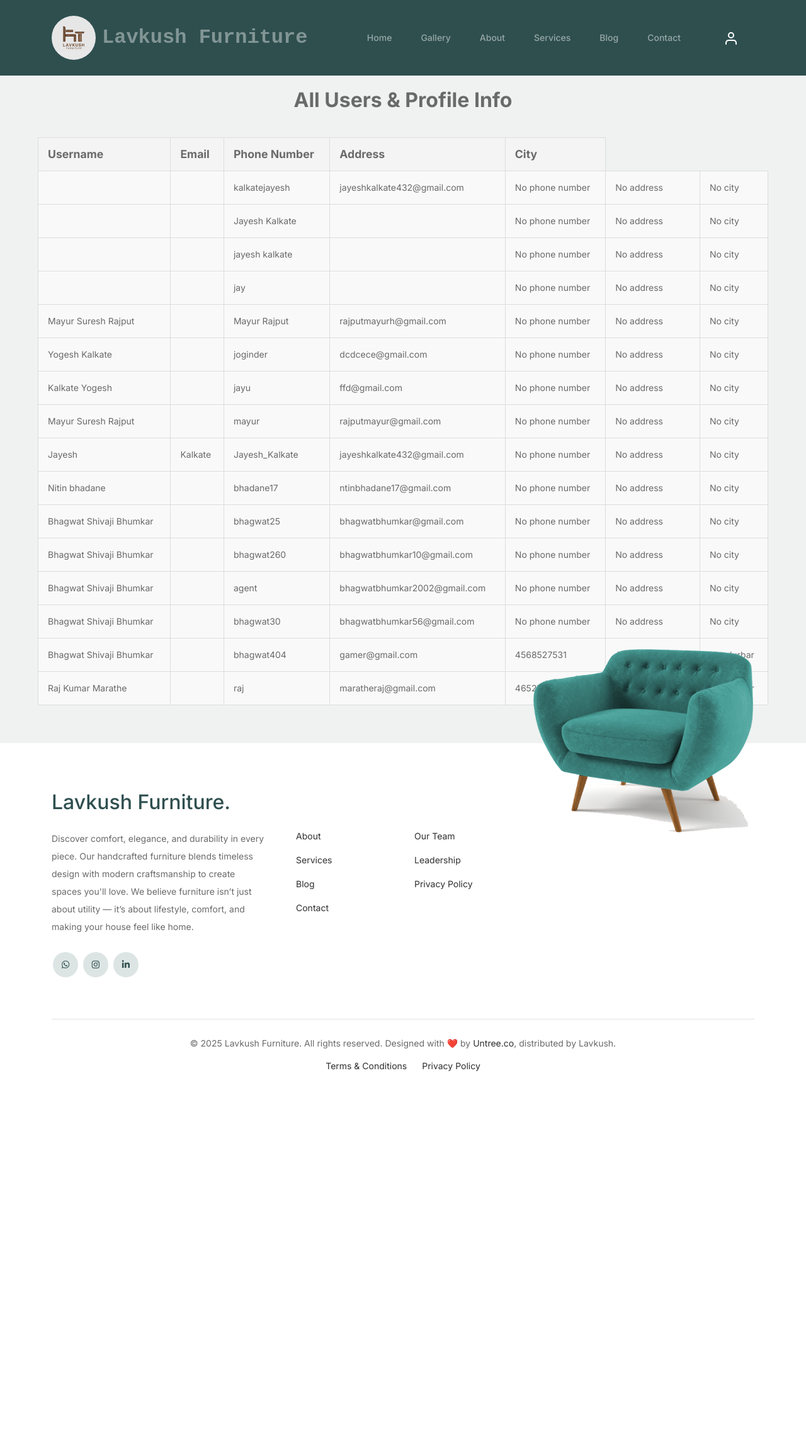
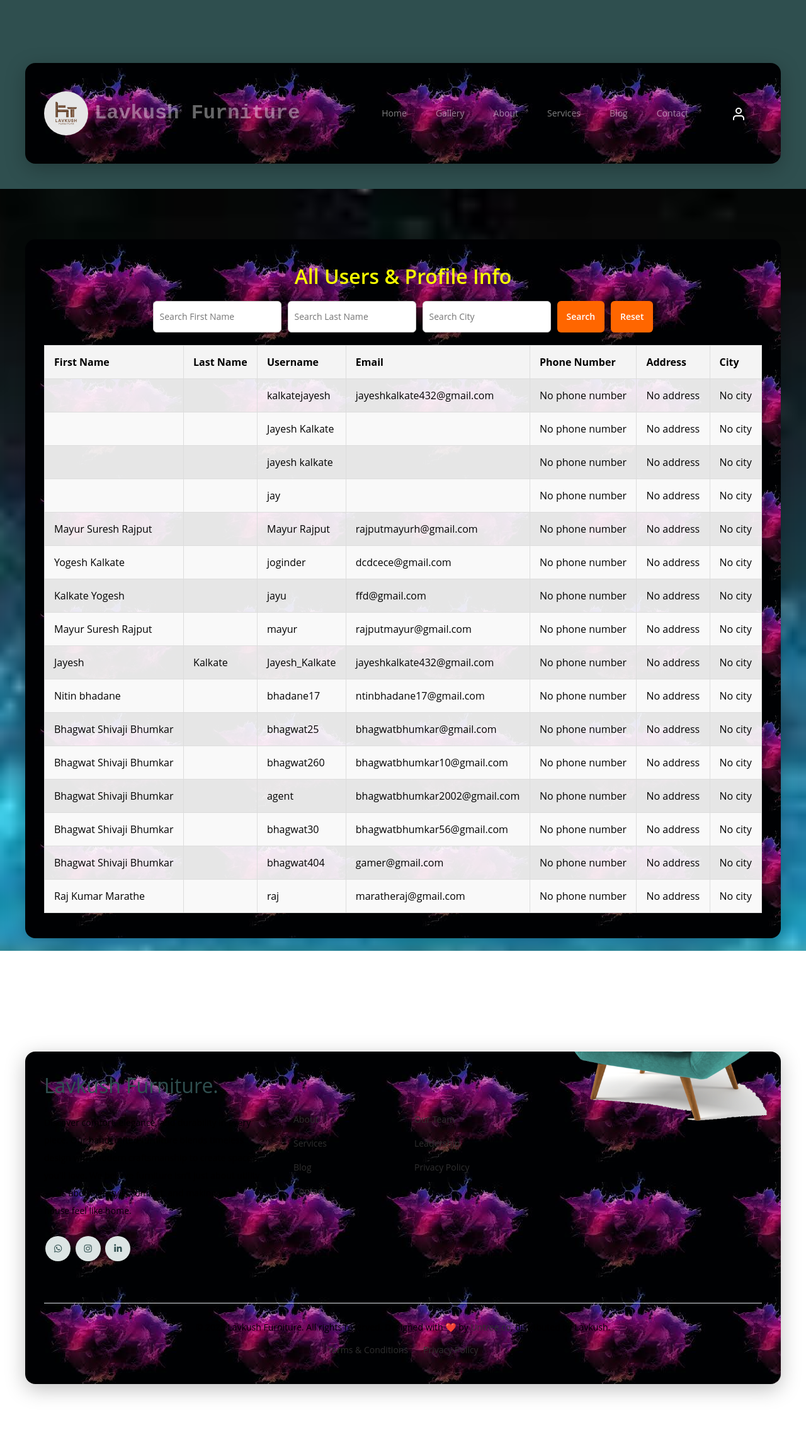
Before and after one commit to Jayeshkalkate/Lavkush_Furniture, a Django app: page /account/admin-user-list/ in a window 1280 px wide. Shown: the whole page at 63% size. Before the commit the page ends 1701 px from the top, so only its background shows below. Run offline with Django 5.2, Linux system fonts and the light colour scheme; a user stored in the database is signed in; data comes from the database, SQL or seed files in the repository; some libraries are stand-ins or nearby versions.

Commit message:
Setup for table

```diff
--- a/templates/admin_user_list.html
+++ b/templates/admin_user_list.html
@@ -1,70 +1,190 @@
+{% load static %}
+
 {% include "header.html" %}
 
-{% block content %}
+<style>
+  body {
+    font-family: 'Open Sans', sans-serif;
+    margin: 0;
+    padding: 0;
+    color: #333;
+    background: url("{% static 'images/tablebackground.png' %}") no-repeat center center/cover;
+    background-size: cover;
+    animation: moveBg 20s linear infinite;
+  }
 
-<div class="container" style="max-width: 1200px; margin: 0 auto; padding: 20px;">
-    <h2 class="page-title" style="font-size: 2rem; font-weight: bold; margin-bottom: 20px; text-align: center;">All Users & Profile Info</h2>
-    <div class="table-responsive" style="overflow-x: auto; margin-bottom: 20px;">
-        <table class="user-table" style="width: 100%; border-collapse: collapse; margin: 20px 0;">
+  @keyframes moveBg {
+    0% { background-position: 0% 50%; }
+    50% { background-position: 100% 50%; }
+    100% { background-position: 0% 50%; }
+  }
+
+  .container {
+    width: 100%;
+    max-width: 1200px;
+    margin: 80px auto 20px;
+    background: url("{% static 'images/newone.png' %}");
+    padding: 40px 30px;
+    border-radius: 16px;
+    box-shadow: 0 8px 32px rgba(0, 0, 0, 0.25);
+    color: #000;
+    overflow-x: auto;
+  }
+
+  h2.page-title {
+    font-size: 2rem;
+    margin-bottom: 20px;
+    font-weight: 600;
+    color: #f9ff00;
+    text-align: center;
+  }
+
+  .search-bar {
+    display: flex;
+    flex-wrap: wrap;
+    gap: 10px;
+    justify-content: center;
+    margin-bottom: 20px;
+  }
+
+  .search-bar input {
+    padding: 10px;
+    border: 1px solid #ccc;
+    border-radius: 6px;
+    font-size: 14px;
+  }
+
+  .search-bar button {
+    padding: 10px 15px;
+    border: none;
+    background-color: #ff6600;
+    color: white;
+    font-weight: 600;
+    border-radius: 6px;
+    cursor: pointer;
+  }
+
+  .search-bar button:hover {
+    background-color: #e65c00;
+  }
+
+  .user-table {
+    width: 100%;
+    border-collapse: collapse;
+    margin-top: 20px;
+    background-color: rgba(255, 255, 255, 0.9);
+    font-size: 1rem;
+  }
+
+  .user-table th,
+  .user-table td {
+    padding: 12px 15px;
+    border: 1px solid #ddd;
+    text-align: left;
+  }
+
+  .user-table th {
+    background-color: #f4f4f4;
+    font-weight: bold;
+  }
+
+  .user-table tr:nth-child(even) {
+    background-color: #f9f9f9;
+  }
+
+  @media screen and (max-width: 768px) {
+    .user-table th,
+    .user-table td {
+      padding: 8px;
+      font-size: 0.9rem;
+    }
+
+    .container {
+      margin: 40px 15px;
+      padding: 25px 20px;
+    }
+
+    h2.page-title {
+      font-size: 1.6rem;
+    }
+
+    .search-bar {
+      flex-direction: column;
+      align-items: center;
+    }
+  }
+</style>
+
+<div class="container">
+  <h2 class="page-title">All Users & Profile Info</h2>
+
+  <!-- Advanced Search Bar -->
+  <div class="search-bar">
+    <input type="text" id="searchFirstName" placeholder="Search First Name">
+    <input type="text" id="searchLastName" placeholder="Search Last Name">
+    <input type="text" id="searchCity" placeholder="Search City">
+    <button onclick="filterTable()">Search</button>
+    <button onclick="resetFilter()">Reset</button>
+  </div>
+
+  <table class="user-table" id="userTable">
     <thead>
       <tr>
-                    <th style="padding: 12px 15px; text-align: left; border: 1px solid #ddd; background-color: #f4f4f4; font-size: 1.1rem;">Username</th>
-                    <th style="padding: 12px 15px; text-align: left; border: 1px solid #ddd; background-color: #f4f4f4; font-size: 1.1rem;">Email</th>
-                    <th style="padding: 12px 15px; text-align: left; border: 1px solid #ddd; background-color: #f4f4f4; font-size: 1.1rem;">Phone Number</th>
-                    <th style="padding: 12px 15px; text-align: left; border: 1px solid #ddd; background-color: #f4f4f4; font-size: 1.1rem;">Address</th>
-                    <th style="padding: 12px 15px; text-align: left; border: 1px solid #ddd; background-color: #f4f4f4; font-size: 1.1rem;">City</th>
+        <th>First Name</th>
+        <th>Last Name</th>
+        <th>Username</th>
+        <th>Email</th>
+        <th>Phone Number</th>
+        <th>Address</th>
+        <th>City</th>
       </tr>
     </thead>
     <tbody>
       {% for user in users %}
-                <tr style="background-color: #f9f9f9;">
-                    <td style="padding: 12px 15px; border: 1px solid #ddd;">{{ user.first_name }}</td>
-                    <td style="padding: 12px 15px; border: 1px solid #ddd;">{{ user.last_name }}</td>
-                    <td style="padding: 12px 15px; border: 1px solid #ddd;">{{ user.username }}</td>
-                    <td style="padding: 12px 15px; border: 1px solid #ddd;">{{ user.email }}</td>
-                    <td style="padding: 12px 15px; border: 1px solid #ddd;">
-                        {% if user.items %}
-                            {{ user.items.phone_number }}
-                        {% else %}
-                            No phone number
-                        {% endif %}
-                    </td>
-                    <td style="padding: 12px 15px; border: 1px solid #ddd;">
-                        {% if user.items %}
-                            {{ user.items.address }}
-                        {% else %}
-                            No address
-                        {% endif %}
-                    </td>
-                    <td style="padding: 12px 15px; border: 1px solid #ddd;">
-                        {% if user.items %}
-                            {{ user.items.city }}
-                        {% else %}
-                            No city
-                        {% endif %}
-                    </td>
+      <tr>
+        <td>{{ user.first_name }}</td>
+        <td>{{ user.last_name }}</td>
+        <td>{{ user.username }}</td>
+        <td>{{ user.email }}</td>
+        <td>{{ user.profile.phone_number|default:"No phone number" }}</td>
+        <td>{{ user.profile.address|default:"No address" }}</td>
+        <td>{{ user.profile.city|default:"No city" }}</td>
       </tr>
       {% endfor %}
     </tbody>
   </table>
 </div>
-</div>
-<!-- Mobile-Responsive Styles -->
-<style>
-    @media (max-width: 768px) {
-        .user-table th, .user-table td {
-            padding: 8px;
-            font-size: 0.9rem;
+
+<script>
+  function filterTable() {
+    const fname = document.getElementById("searchFirstName").value.toLowerCase();
+    const lname = document.getElementById("searchLastName").value.toLowerCase();
+    const city = document.getElementById("searchCity").value.toLowerCase();
+    const rows = document.querySelectorAll("#userTable tbody tr");
+
+    rows.forEach(row => {
+      const firstName = row.cells[0].textContent.toLowerCase();
+      const lastName = row.cells[1].textContent.toLowerCase();
+      const userCity = row.cells[6].textContent.toLowerCase();
+
+      if (
+        firstName.includes(fname) &&
+        lastName.includes(lname) &&
+        userCity.includes(city)
+      ) {
+        row.style.display = "";
+      } else {
+        row.style.display = "none";
       }
-        .page-title {
-            font-size: 1.6rem;
+    });
   }
-        .user-table {
-            font-size: 0.9rem;
+
+  function resetFilter() {
+    document.getElementById("searchFirstName").value = "";
+    document.getElementById("searchLastName").value = "";
+    document.getElementById("searchCity").value = "";
+    filterTable();  // Show all rows
   }
-    }
-</style>
-
-{% endblock %}
+</script>
 
 {% include "footer.html" %}
```
Also changed, not shown: static/images/tablebackground.png (added). Lines whose indentation alone changed are shown as unchanged.
